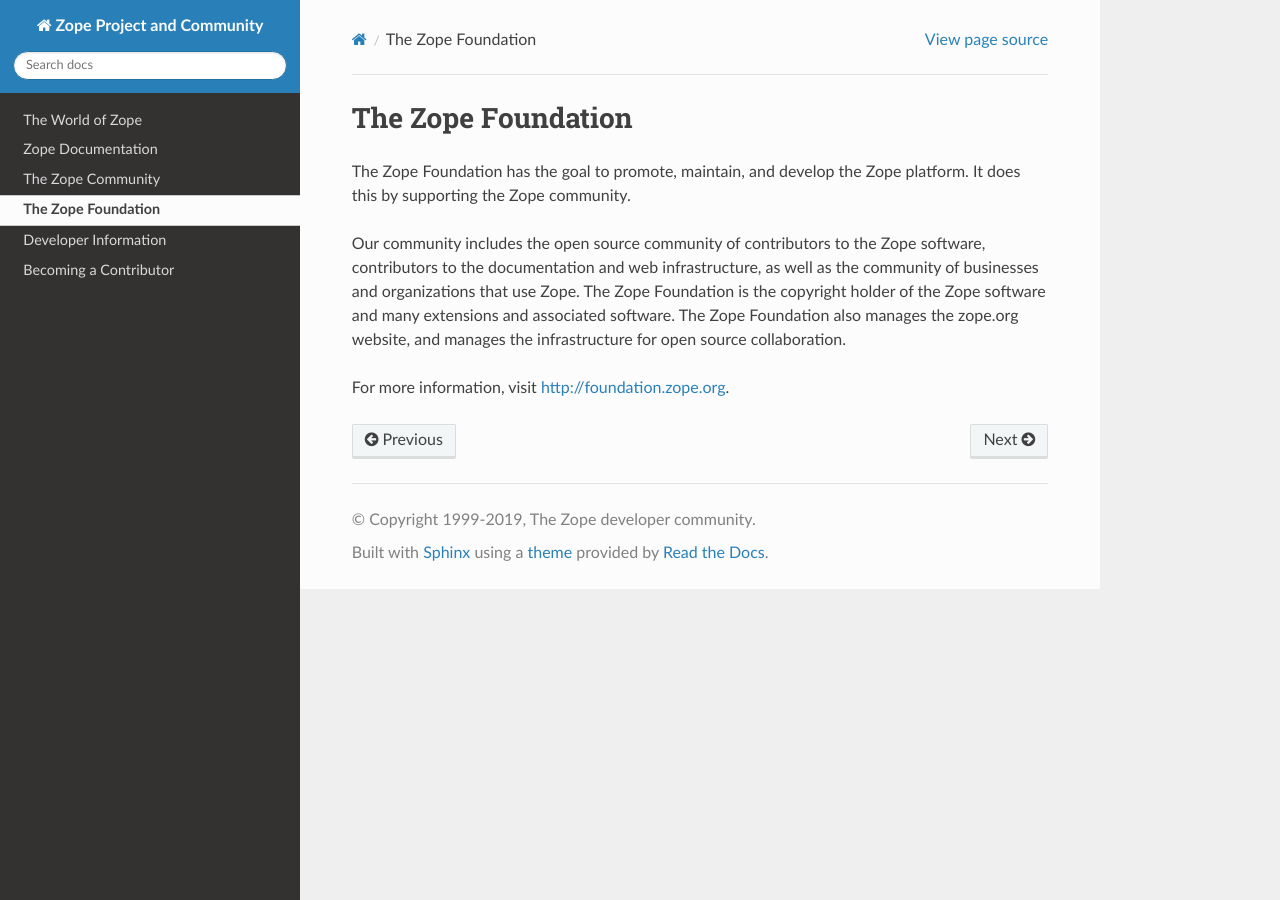
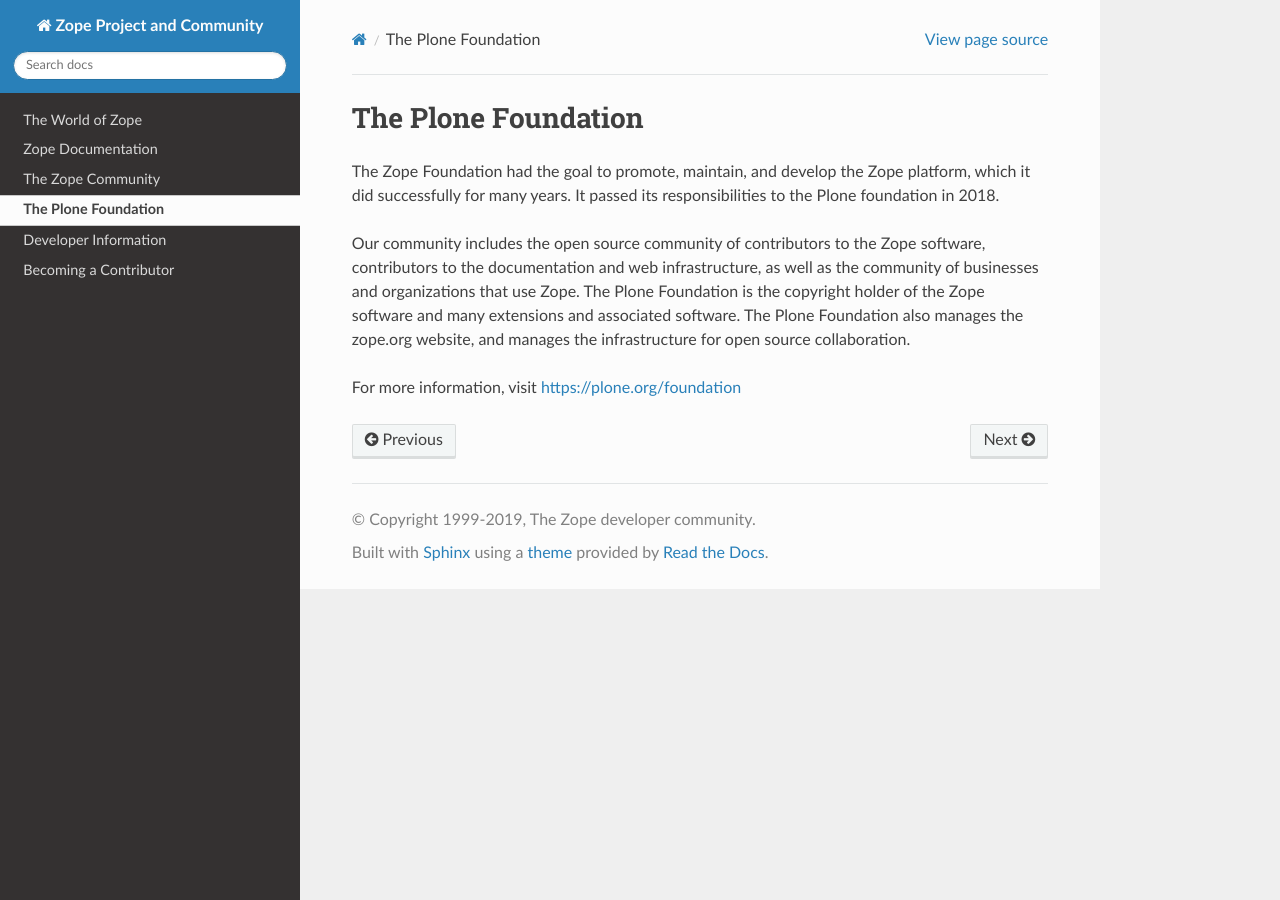
Before and after one commit to zopefoundation/www.zope.org, a Sphinx documentation site: the page built from docs/foundation.rst, in a window 1280 px wide. Built offline with Sphinx 7.4.7 and the Read the Docs theme 2.0.0, drawn with Linux system fonts in a browser that asks for light colours.

Commit message:
Switch Zope Foundation administrative information to point to the Plone foundation instead

```diff
--- a/docs/developer/index.rst
+++ b/docs/developer/index.rst
@@ -74,7 +74,7 @@ Becoming a Zope Committer
    subversion-writable-checkouts
 
 
-Repository committee operations (internal)
+Repository committee operations (obsolete)
 ------------------------------------------
 
 .. toctree::
--- a/docs/foundation.rst
+++ b/docs/foundation.rst
@@ -1,15 +1,17 @@
-The Zope Foundation
-===================
+The Plone Foundation
+====================
 
-The Zope Foundation has the goal to promote, maintain, and develop the
-Zope platform. It does this by supporting the Zope community.
+The Zope Foundation had the goal to promote, maintain, and develop the
+Zope platform, which it did successfully for many years. It passed its
+responsibilities to the Plone foundation in 2018.
+
 
 Our community includes the open source community of contributors to
 the Zope software, contributors to the documentation and web
 infrastructure, as well as the community of businesses and
-organizations that use Zope. The Zope Foundation is the copyright
+organizations that use Zope. The Plone Foundation is the copyright
 holder of the Zope software and many extensions and associated
-software. The Zope Foundation also manages the zope.org website, and
+software. The Plone Foundation also manages the zope.org website, and
 manages the infrastructure for open source collaboration.
 
-For more information, visit http://foundation.zope.org.
+For more information, visit https://plone.org/foundation
```
Also changed, not shown: docs/developer/becoming-a-committer.rst (+5 -6 lines), 4 other files.
